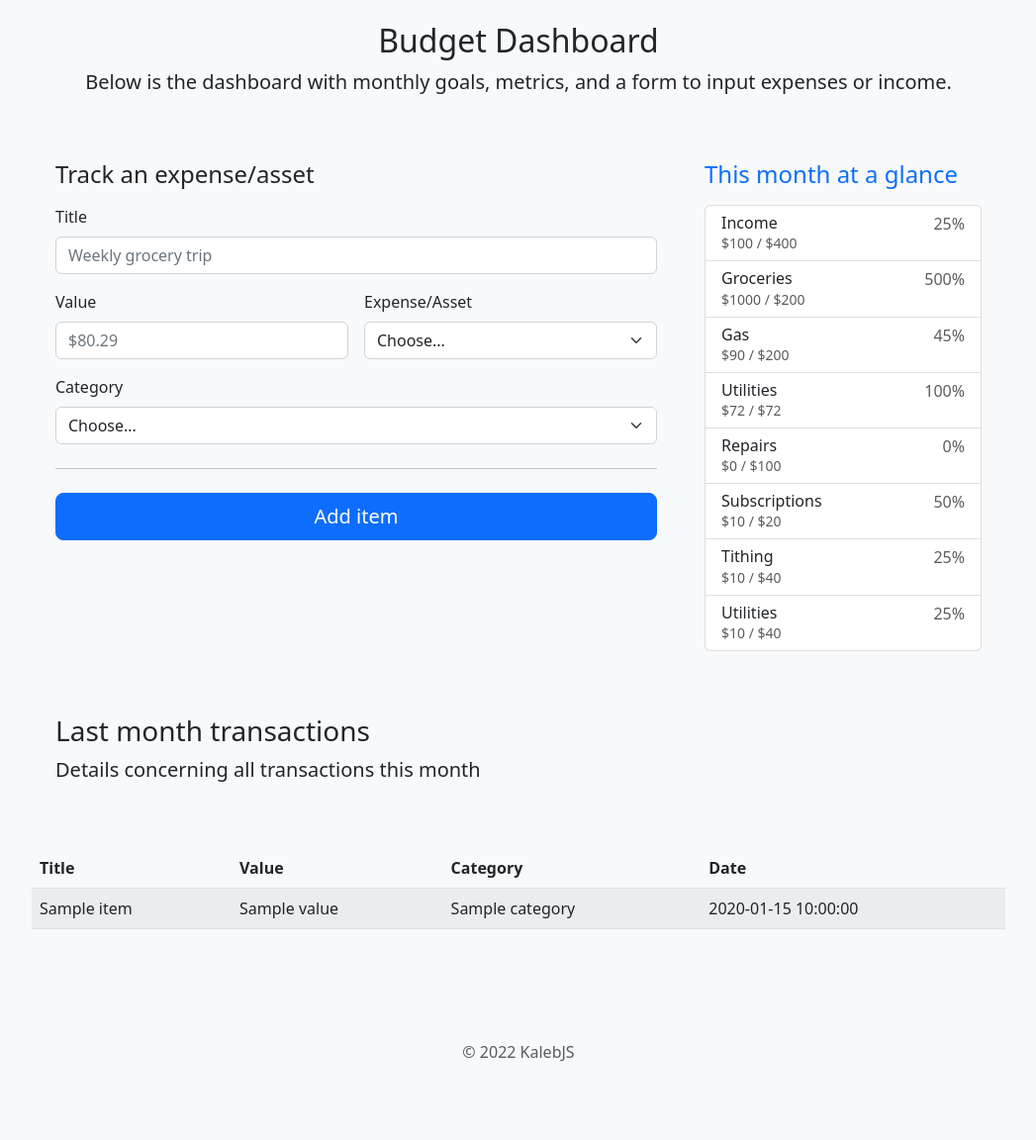
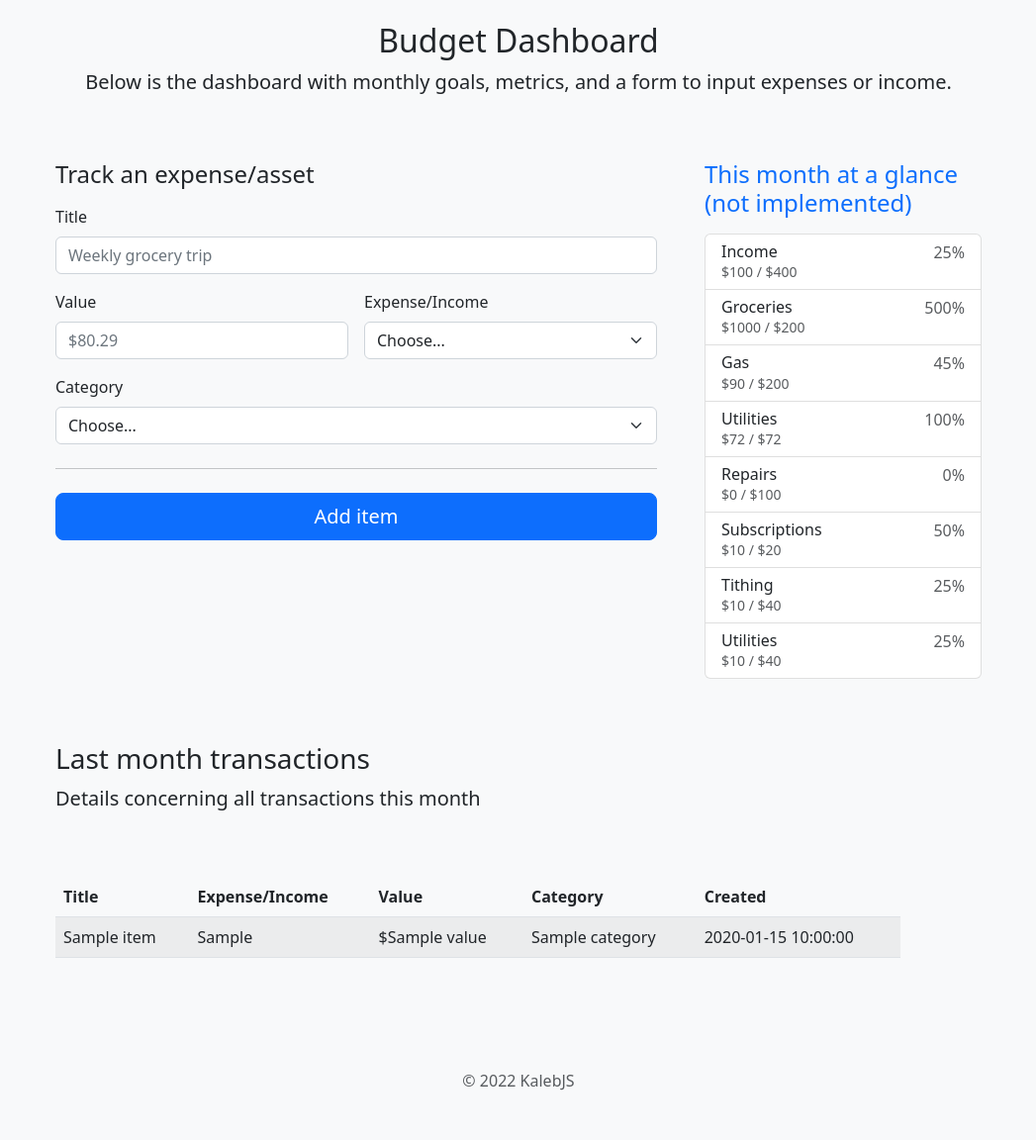
Before and after one commit to KalebJS/budgetr, a Flask app: template budgetr/templates/budget/index.html in a window 1280 px wide. Shown: the part 150-1302 px from the top of the page at 99% size, without its empty margins (116-1163 px from the left). Before the commit the page ends 1223 px from the top, so only its background shows below. Run offline with Flask 2, Linux system fonts and the light colour scheme; the template is opened without the code that fills it: most values are stand-ins (such as "Sample title", 1, 10 or a date in 2020); some libraries are stand-ins or nearby versions.

Commit message:
feature: update form labels

```diff
--- a/budgetr/templates/budget/index.html
+++ b/budgetr/templates/budget/index.html
@@ -79,7 +79,7 @@
                 <!-- at a glance -->
                 <div class="col-md-5 col-lg-4 order-md-last">
                     <h4 class="d-flex justify-content-between align-items-center mb-3">
-                        <span class="text-primary">This month at a glance</span>
+                        <span class="text-primary">This month at a glance (not implemented)</span>
                     </h4>
                     <ul class="list-group mb-3">
                         <li class="list-group-item d-flex justify-content-between lh-sm">
@@ -167,14 +167,14 @@
                             </div>
 
                             <div class="col-sm-6">
-                                <label for="value_type" class="form-label">Expense/Asset</label>
+                                <label for="value_type" class="form-label">Expense/Income</label>
                                 <select name="value_type" class="form-select" id="value_type" required>
                                     <option value="">Choose...</option>
                                     <option>Expense</option>
-                                    <option>Asset</option>
+                                    <option>Income</option>
                                 </select>
                                 <div class="invalid-feedback">
-                                    Valid expense/asset type required
+                                    Valid type required
                                 </div>
                             </div>
 
@@ -193,6 +193,8 @@
                                     <option>Dates</option>
                                     <option>School</option>
                                     <option>Entertainment</option>
+                                    <option>Eating out</option>
+                                    <option>Shopping</option>
                                     <option>Other</option>
                                 </select>
                                 <div class="invalid-feedback">
@@ -215,14 +217,16 @@
             </div>
 
             <div class="row g-5">
+                <div class="col-sm-11">
                     <!-- expenses table with 4 columns: title, value, category, date -->
                     <table class="table table-hover table-striped">
                         <thead>
                         <tr>
                             <th scope="col">Title</th>
+                            <th scope="col">Expense/Income</th>
                             <th scope="col">Value</th>
                             <th scope="col">Category</th>
-                        <th scope="col">Date</th>
+                            <th scope="col">Created</th>
                         </tr>
                         </thead>
                         <tbody>
@@ -230,13 +234,15 @@
                         {% for item in exp_inc %}
                             <tr>
                                 <td>{{ item["title"] }}</td>
-                            <td>{{ item["value"] }}</td>
+                                <td>{{ item["value_type"] }}</td>
+                                <td>${{ item["value"] }}</td>
                                 <td>{{ item["category"] }}</td>
                                 <td>{{ item["created"] }}</td>
                             </tr>
                         {% endfor %}
                         </tbody>
                     </table>
+                </div>
             </div>
 
         </main>
```
Lines whose indentation alone changed are shown as unchanged.
